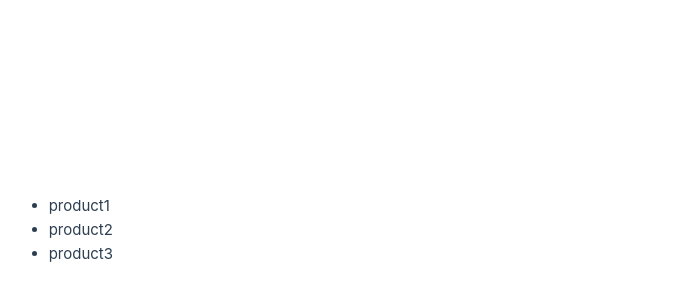
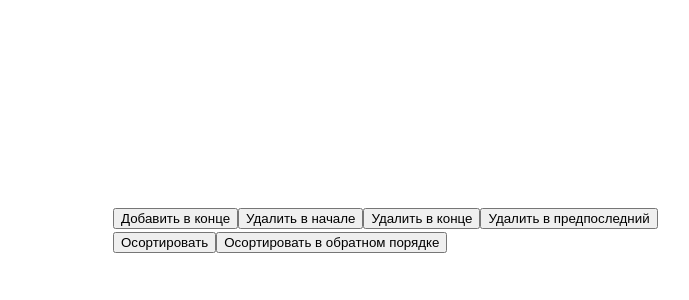
Before and after one commit to LeoonWi/Vue3_Exercises, a Vue app: page / in a window 1280 px wide. Shown: the part 170-470 px from the top of the page, without its empty margins (527-1216 px from the left). Built offline with nearby package versions, Linux system fonts and the light colour scheme.

Commit message:
Реактивность массивов

```diff
--- a/src/App.vue
+++ b/src/App.vue
@@ -2,33 +2,48 @@
   export default {
     data() {
       return {
-        products: [
-		    	{
-		    		id: 1,
-		    		name: 'product1',
-		    	},
-		    	{
-		    		id: 2,
-		    		name: 'product2',
-		    	},
-		    	{
-		    		id: 3,
-		    		name: 'product3',
-		    	},
-		    ]
+        arr: [],
+        elem: 0,
       }
     },
     methods: {
-
+      add: function() {
+        this.arr.push(++this.elem);
+      },
+      del_start: function() {
+        this.arr.shift();
+      },
+      del_pop: function() {
+        this.arr.pop();
+      },
+      del_pre_last: function() {
+        this.arr.splice(this.arr.length-2, 1);
+      },
+      sort: function() {
+        this.arr.sort();
+      },
+      sort_rev: function() {
+        this.arr.reverse();
+      }
     }
   }
 </script>
 
 <template>
-  <ul>
-    <li v-for="elem in products" :key="elem.id">{{ elem.name }}</li>
-  </ul>
- </template>
+  <div>
+    <ul>
+      <li v-for="elem in arr">{{ elem }}</li>
+    </ul>
+  </div>
+  <div>
+    <button @click="add">Добавить в конце</button>
+    <button @click="del_start">Удалить в начале</button>
+    <button @click="del_pop">Удалить в конце</button>
+    <button @click="del_pre_last">Удалить в предпоследний</button>
+    <button @click="sort">Осортировать</button>
+    <button @click="sort_rev">Осортировать в обратном порядке</button>
+  </div>
+</template>
 
 <style>
 
```
